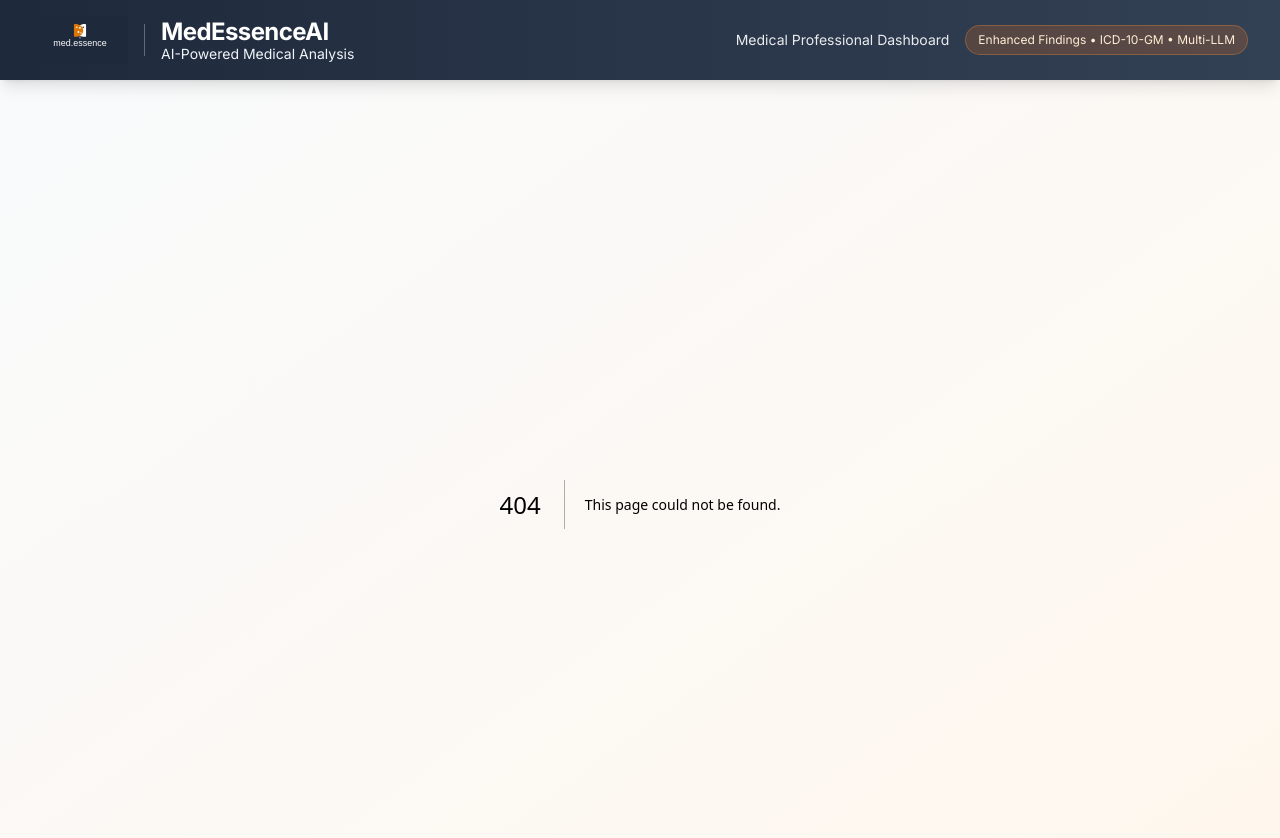
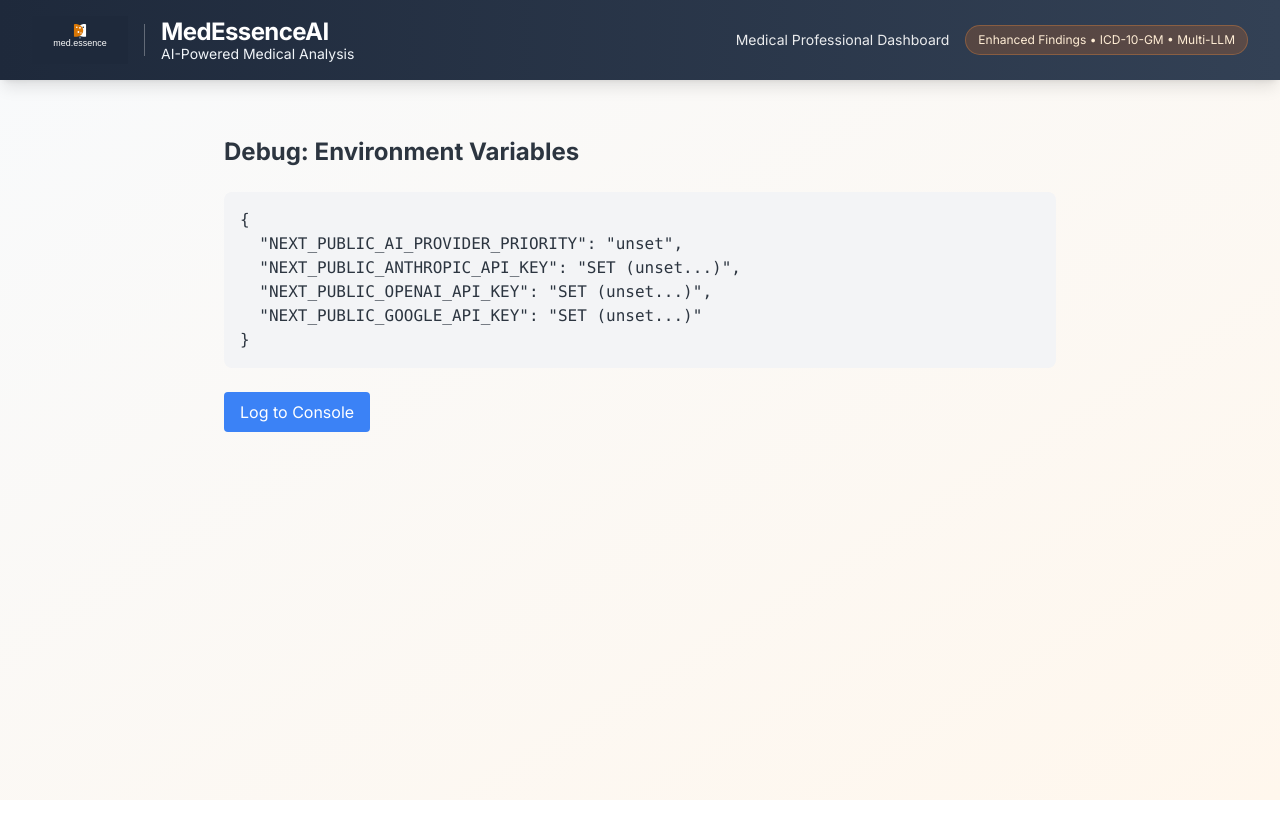
Before and after one commit to ktmed/medessencev2, a Next.js app in the folder frontend/: page /debug in a window 1280 px wide. Before the commit this address had no page. Shown: the top 838 px of the page. After the commit the page ends 800 px from the top, so only its background shows below. Built offline with nearby package versions, Linux system fonts and the light colour scheme; no server answers.

Commit message:
Add debug page to check environment variables on Vercel

```diff
--- /dev/null
+++ b/frontend/src/app/debug/page.tsx
@@ -0,0 +1,32 @@
+'use client';
+
+export default function DebugPage() {
+  const envVars = {
+    'NEXT_PUBLIC_AI_PROVIDER_PRIORITY': process.env.NEXT_PUBLIC_AI_PROVIDER_PRIORITY,
+    'NEXT_PUBLIC_ANTHROPIC_API_KEY': process.env.NEXT_PUBLIC_ANTHROPIC_API_KEY ? 'SET (' + process.env.NEXT_PUBLIC_ANTHROPIC_API_KEY.substring(0, 10) + '...)' : 'NOT SET',
+    'NEXT_PUBLIC_OPENAI_API_KEY': process.env.NEXT_PUBLIC_OPENAI_API_KEY ? 'SET (' + process.env.NEXT_PUBLIC_OPENAI_API_KEY.substring(0, 10) + '...)' : 'NOT SET',
+    'NEXT_PUBLIC_GOOGLE_API_KEY': process.env.NEXT_PUBLIC_GOOGLE_API_KEY ? 'SET (' + process.env.NEXT_PUBLIC_GOOGLE_API_KEY.substring(0, 10) + '...)' : 'NOT SET',
+    'NEXT_PUBLIC_CLAUDE_MODEL': process.env.NEXT_PUBLIC_CLAUDE_MODEL,
+    'NEXT_PUBLIC_OPENAI_MODEL': process.env.NEXT_PUBLIC_OPENAI_MODEL,
+    'NEXT_PUBLIC_GEMINI_MODEL': process.env.NEXT_PUBLIC_GEMINI_MODEL,
+  };
+
+  return (
+    <div className="p-8 max-w-4xl mx-auto">
+      <h1 className="text-2xl font-bold mb-6">Debug: Environment Variables</h1>
+      <div className="bg-gray-100 p-4 rounded-lg">
+        <pre>{JSON.stringify(envVars, null, 2)}</pre>
+      </div>
+      <div className="mt-6">
+        <button
+          onClick={() => {
+            console.log('Environment variables:', envVars);
+          }}
+          className="px-4 py-2 bg-blue-500 text-white rounded"
+        >
+          Log to Console
+        </button>
+      </div>
+    </div>
+  );
+}
```
